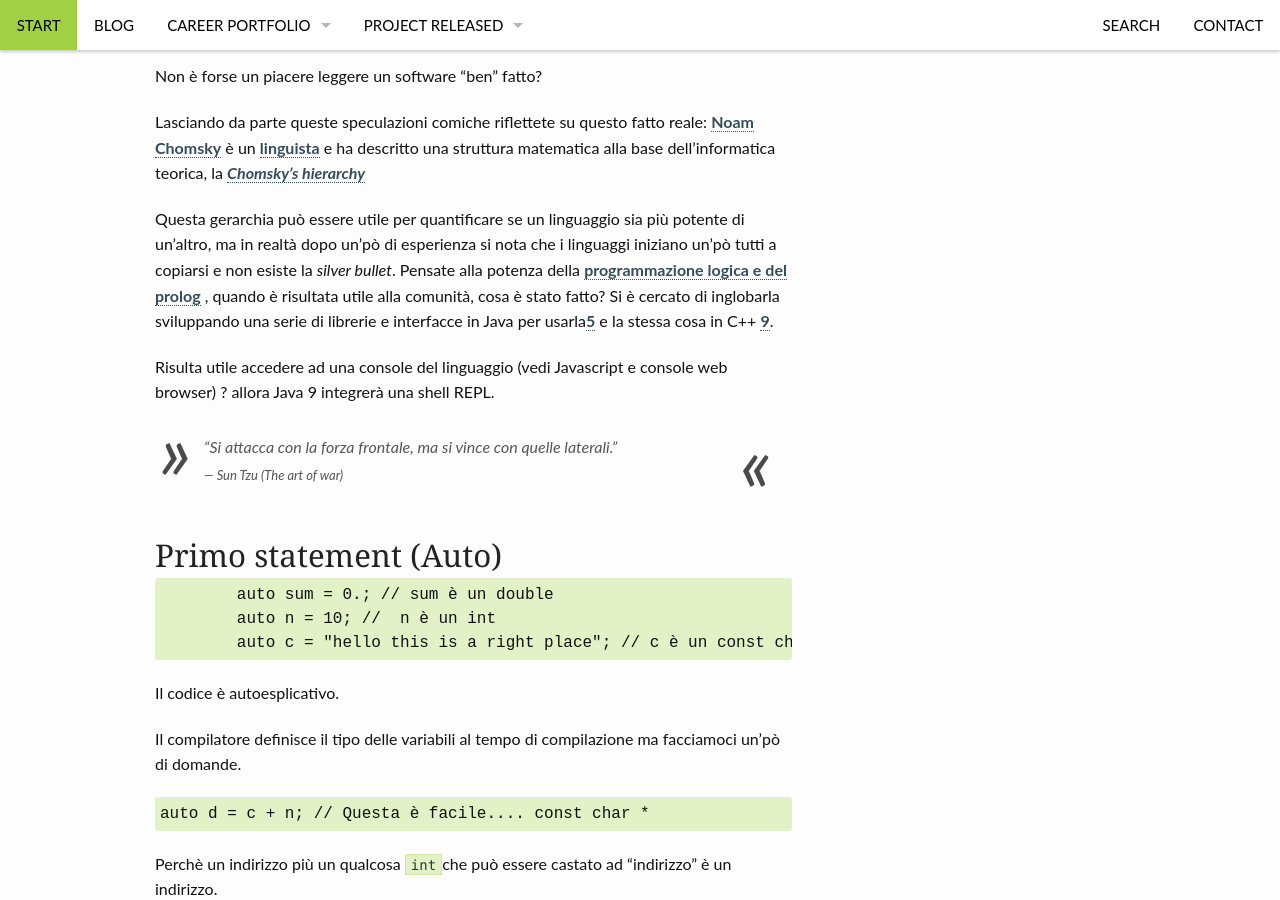
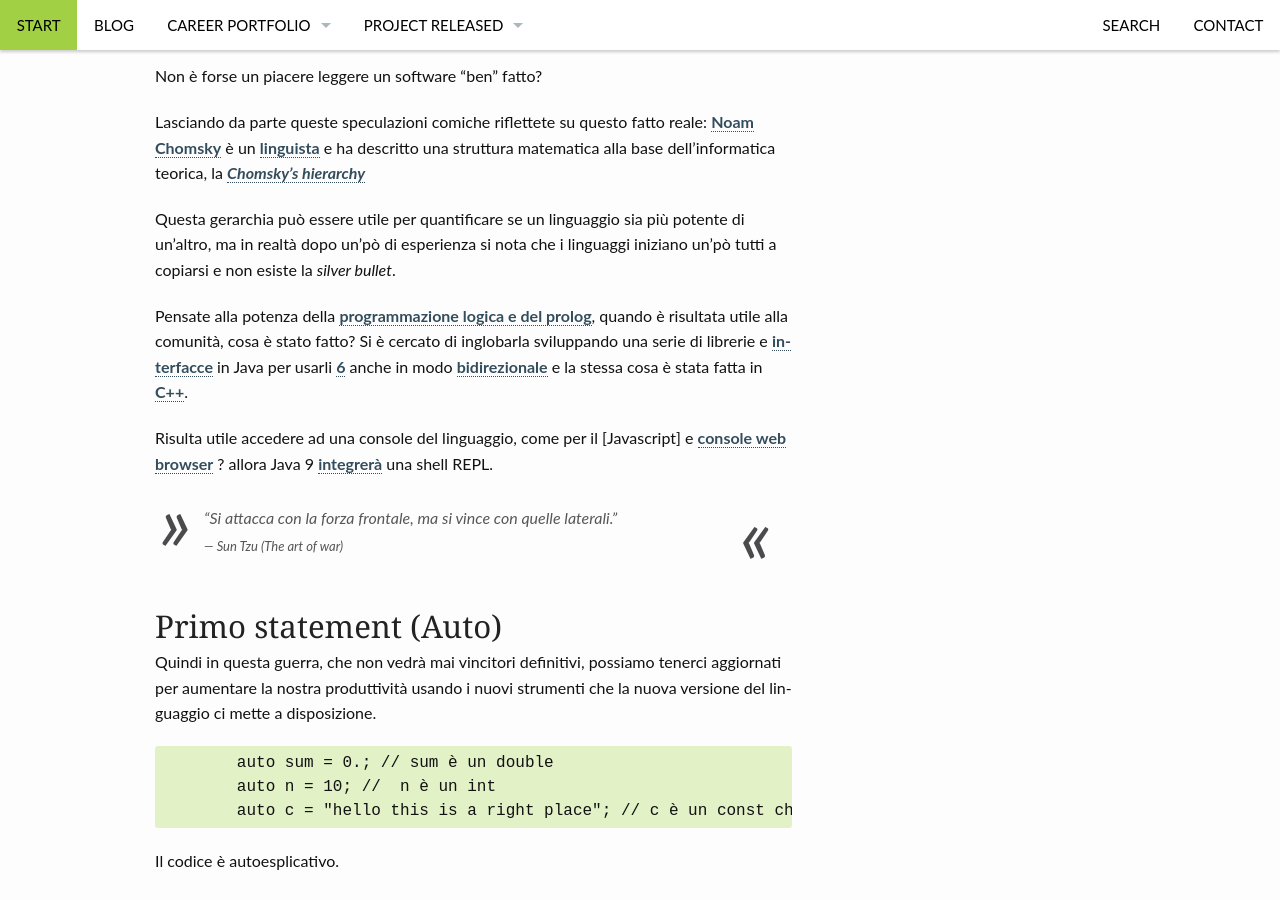
Before and after one commit to nicolarossi/nicolarossi.github.io, a Jekyll site: the page built from _posts/blog/2015-10-12-The next C ....md, in a window 1280 px wide and 900 px high, scrolled down 1237 px. Built offline with Jekyll 4.4.1, drawn with Linux system fonts in a browser that asks for light colours.

Commit message:
Correzioni

```diff
--- a/_posts/blog/2015-10-12-The next C ....md
+++ b/_posts/blog/2015-10-12-The next C ....md
@@ -47,15 +47,18 @@ Lasciando da parte queste speculazioni comiche riflettete su questo fatto reale:
 [Noam Chomsky] [2] è un [linguista] [4] e ha descritto una struttura matematica alla base dell'informatica teorica, la [<em>Chomsky's hierarchy</em>][3]
 
 Questa gerarchia può essere utile per quantificare se un linguaggio sia più potente di un'altro, ma in realtà dopo un'pò di esperienza si nota che i linguaggi iniziano un'pò tutti a copiarsi e non esiste la <em>silver bullet</em>.
-Pensate alla potenza della [programmazione logica e del prolog] [10] , quando è risultata utile alla comunità, cosa è stato fatto? Si è cercato di inglobarla sviluppando una serie di librerie e interfacce in Java per usarla[5] [6] e la stessa cosa in C++ [9].
 
-Risulta utile accedere ad una console del linguaggio (vedi Javascript e console web browser) ? allora Java 9 integrerà una shell REPL.
+Pensate alla potenza della [programmazione logica e del prolog] [10], quando è risultata utile alla comunità, cosa è stato fatto? Si è cercato di inglobarla sviluppando una serie di librerie e [interfacce] [7] in Java per usarli [6] anche in modo [bidirezionale] [5] e la stessa cosa è stata fatta in [C++] [9].
+
+Risulta utile accedere ad una console del linguaggio, come per il [Javascript] e [console web browser] [14] ? allora Java 9 [integrerà] [15] una shell REPL.
 
 
 > "Si attacca con la forza frontale, ma si vince con quelle laterali."
 <cite> Sun Tzu (The art of war)
 
 ## Primo statement (Auto)
+
+Quindi in questa guerra, che non vedrà mai vincitori definitivi, possiamo tenerci aggiornati per aumentare la nostra produttività usando i nuovi strumenti che la nuova versione del linguaggio ci mette a disposizione.
 
 <pre>
 	auto sum = 0.; // sum è un double
```
Also changed, not shown: other parts of _posts/blog/2015-10-12-The next C ....md (+2 -0 lines).
